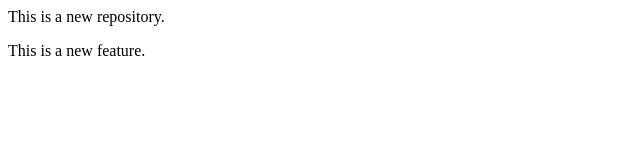
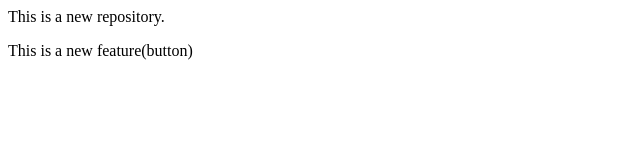
Before and after one commit to adityakar0808/RemoteRepo, a plain HTML site: page Index.html in a window 1280 px wide. Shown: the full height of the page, 0-640 px from the left. Drawn offline with Linux system fonts and the light colour scheme.

Commit message:
Add Button

```diff
--- a/Index.html
+++ b/Index.html
@@ -1,2 +1,2 @@
 <p>This is a new repository.</p>
-<P>This is a new feature.</P>
+<P>This is a new feature(button)</P>
```
